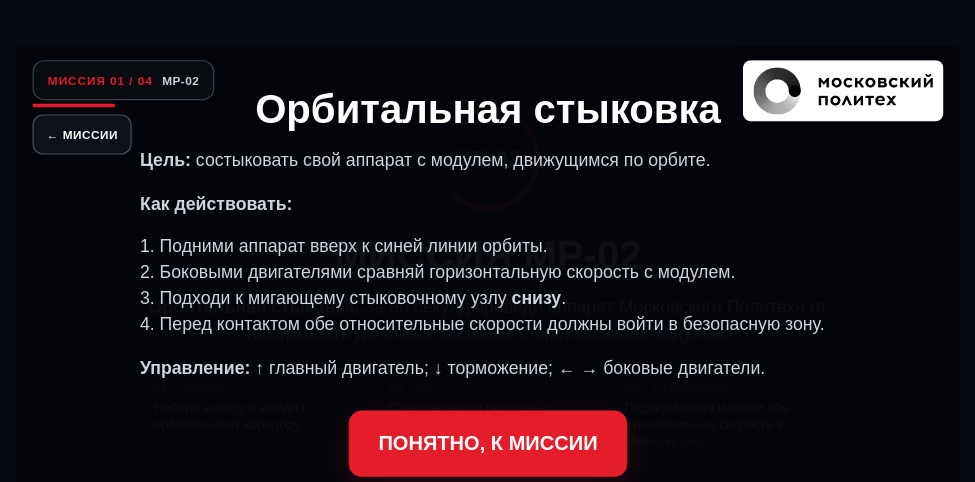
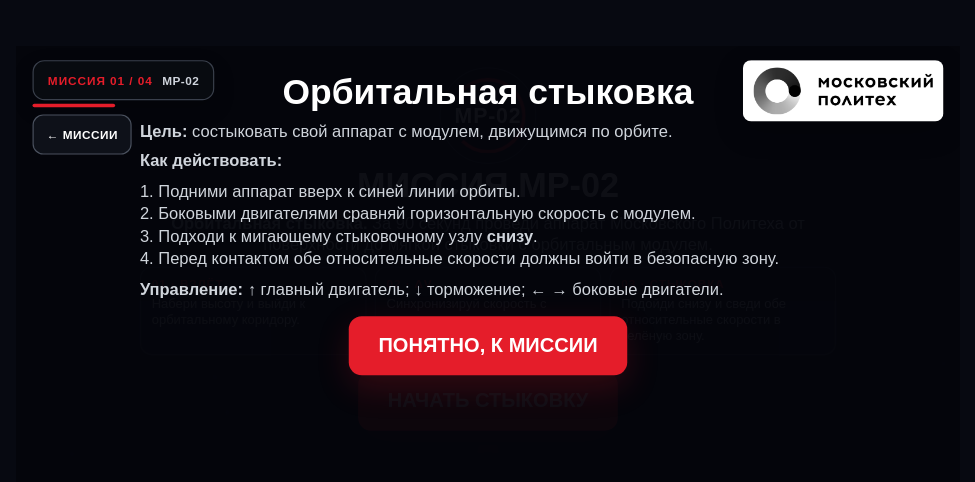
Before and after one commit to mp-digital-tools-IP/mospolytech-space-quest, a website: page missions/docking/index.html in a window 1280 px wide. Shown: the top 482 px of the page, without its empty margins (152-1127 px from the left). Drawn offline with Linux system fonts and the light colour scheme.

Commit message:
Remove internal scrolling from docking intro

```diff
--- a/assets/mission-system.css
+++ b/assets/mission-system.css
@@ -12,4 +12,20 @@
 .action:focus,.control:focus,.burn:focus,.touch-btn:focus{outline:2px solid #fff;outline-offset:2px}
 .mp-result-stamp{display:inline-flex;align-items:center;gap:7px;padding:7px 10px;border-radius:999px;border:1px solid rgba(68,255,136,.35);background:rgba(68,255,136,.08);color:var(--mp-success);font-size:10px;font-weight:900;letter-spacing:.07em;text-transform:uppercase;margin:4px auto 8px}
 .mp-card-kicker{display:flex!important;align-items:center;justify-content:center;gap:7px}.mp-card-kicker:before{content:"";display:inline-block;width:18px;height:3px;border-radius:2px;background:var(--mp-red)}
+/* MP-02 intro must fit into the fixed 800x600 game stage without its own scroll area. */
+#campaign-start-overlay,#tutorial-overlay{overflow:hidden!important}
+#campaign-start-overlay{padding:16px 24px!important}
+#campaign-start-overlay .launch-ring{width:82px!important;height:82px!important;margin:2px auto 4px!important}
+#campaign-start-overlay .launch-ring:before{width:58px!important;height:58px!important;border-width:3px!important}
+#campaign-start-overlay h1{font-size:29px!important;margin:3px auto 7px!important}
+#campaign-start-overlay p{font-size:14px!important;line-height:1.34!important;margin:5px auto!important;max-width:610px!important}
+#campaign-start-overlay .mission-steps{margin:9px auto!important;gap:7px!important}
+#campaign-start-overlay .mission-step{padding:8px 9px!important}
+#campaign-start-overlay .mission-step span{line-height:1.23!important}
+#campaign-start-overlay .statusbox,#campaign-start-overlay #campaign-modifier{display:none!important}
+#campaign-start-overlay .action{min-height:50px!important;margin-top:5px!important}
+#tutorial-overlay{padding:20px 28px!important}
+#tutorial-overlay h1{font-size:30px!important;margin:4px auto 8px!important}
+#tutorial-overlay p{font-size:14px!important;line-height:1.35!important;margin:7px auto!important}
+#tutorial-overlay .action{min-height:50px!important;margin-top:6px!important}
 @media(max-width:600px){.mp-series-badge{left:10px;top:9px;min-height:30px;padding:0 9px;font-size:9px}.mp-series-line{left:10px;top:42px;width:54px}.mp-home{left:10px;top:49px;min-height:30px;font-size:9px;padding:0 9px}}
```
